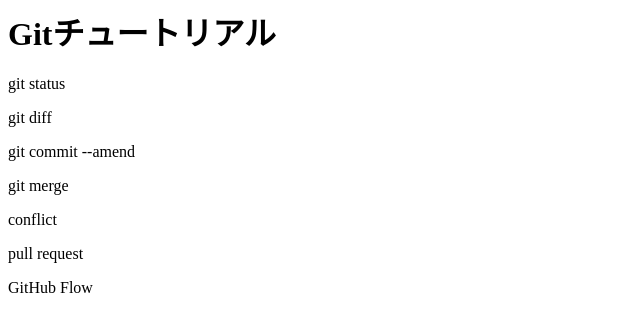
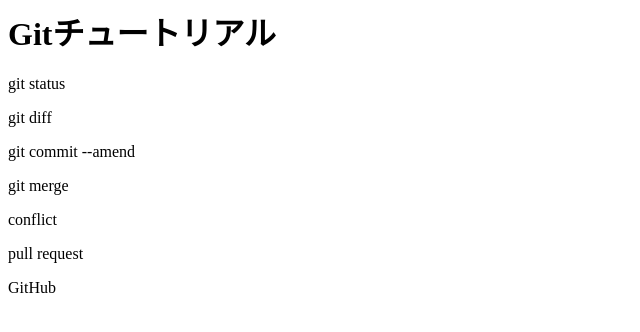
Before and after one commit to ryu10504/git_tutorial, a plain HTML site: page index.html in a window 1280 px wide. Shown: the full height of the page, 0-640 px from the left. Drawn offline with Linux system fonts and the light colour scheme.

Commit message:
index.htmlを再追加

```diff
--- a/index.html
+++ b/index.html
@@ -5,4 +5,4 @@
 <p>git merge</p>
 <p>conflict</p>
 <p>pull request</p>
-<p>GitHub Flow</p>
+<p>GitHub</p>
```
